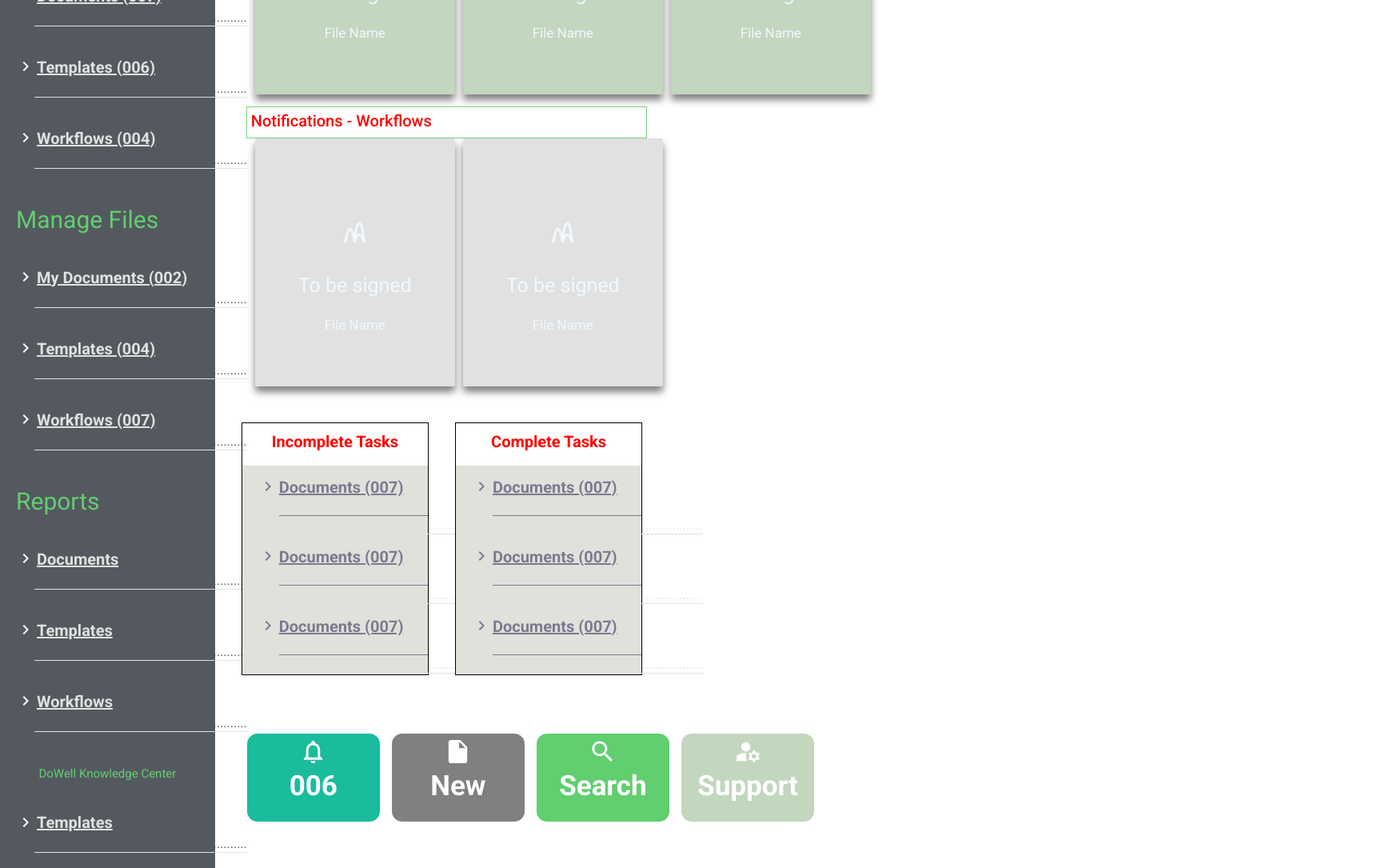
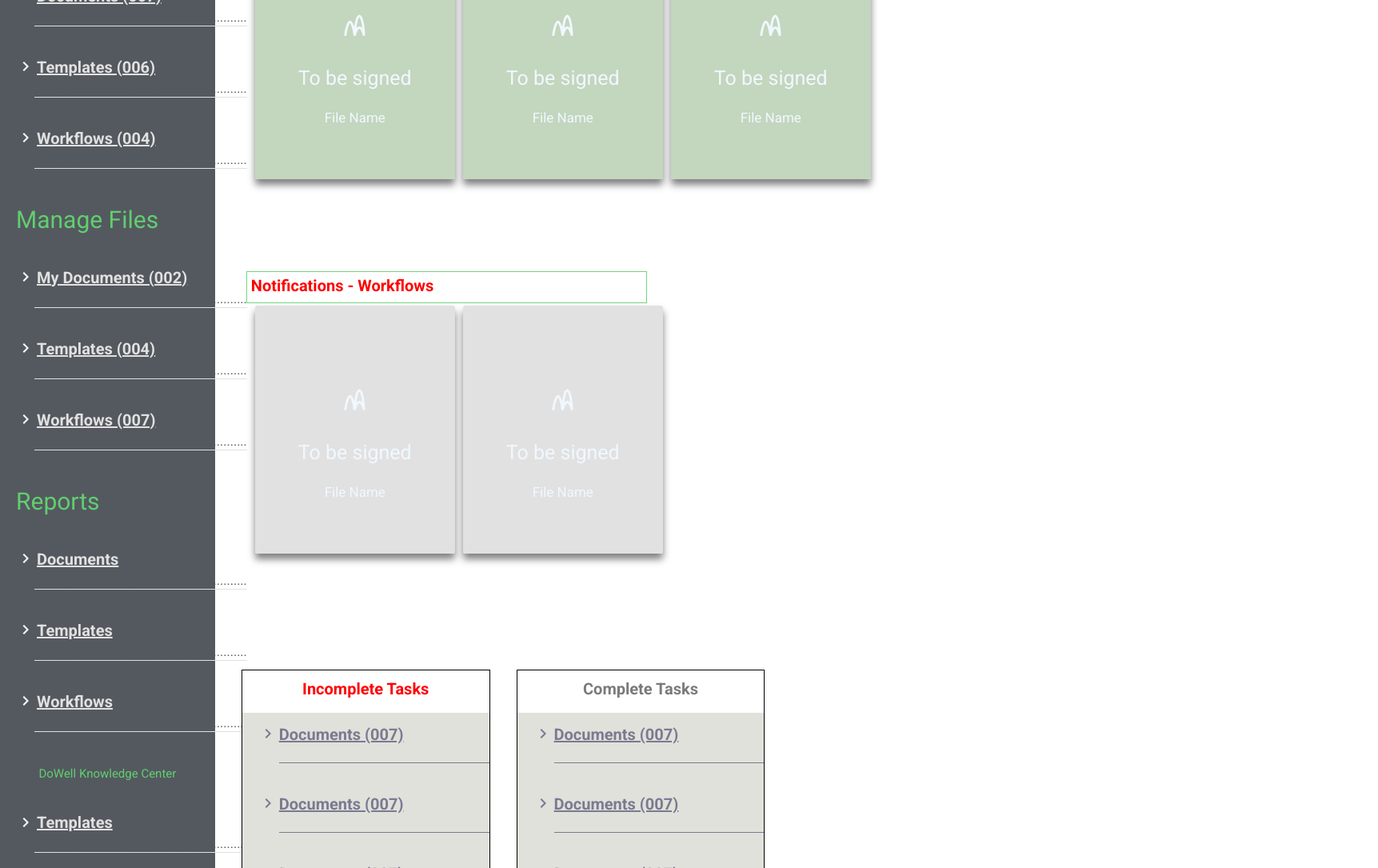
Before and after one commit to LL04-Finance-Dowell/100018-dowellWorkflowAi-testing, a React (Create React App) app in the folder frontend/: page /#/ in a window 1280 px wide. Shown: the part 1600-2685 px from the top of the page at 80% size, 1723 px wide, since content can reach past the window. Built offline with nearby package versions, Linux system fonts and the light colour scheme; sample sign-in values are in the browser's storage.

Commit message:
Pull changes from 'design' branch

```diff
--- a/frontend/src/contexts/UserContext.js
+++ b/frontend/src/contexts/UserContext.js
@@ -5,7 +5,9 @@ const UserContext = createContext({});
 export const useUserContext = () => useContext(UserContext);
 
 export const UserContextProvider = ({ children }) => {
-    const [ currentUser, setCurrentUser ] = useState(null);
+    const [ currentUser, setCurrentUser ] = useState({
+        username: "asda"
+    });
 
     return (
         <UserContext.Provider value={{ currentUser, setCurrentUser }}>
--- a/frontend/src/pages/App/WorkflowApp.js
+++ b/frontend/src/pages/App/WorkflowApp.js
@@ -54,6 +54,7 @@ const WorkflowApp = () => {
                     size={"60px"}
                     padding={"30px"}
                     color={"gray"}
+                    btm={"5px"}
                     />
                     <SmallFlip
                     icon={<SearchIcon fontSize="large" />}
@@ -84,6 +85,7 @@ const WorkflowApp = () => {
                         color: "red",
                         paddingTop: "5px",
                         paddingLeft: "5px",
+                        fontWeight: "bold",
                     }}
                     >
                     Notifications - Documents
@@ -92,7 +94,7 @@ const WorkflowApp = () => {
                     style={{
                         display: "grid",
                         width: "96%",
-
+                        marginTop: "3px",
                         paddingLeft: "50px",
                         gridTemplateColumns: "auto auto auto",
                     }}
@@ -105,7 +107,7 @@ const WorkflowApp = () => {
                     </div>
                 </div>
 
-                <div>
+                <div style={{ marginTop: "100px" }}>
                     <h5
                     id="ji"
                     style={{
@@ -117,6 +119,7 @@ const WorkflowApp = () => {
                         color: "red",
                         paddingTop: "5px",
                         paddingLeft: "5px",
+                        fontWeight: "bold",
                     }}
                     >
                     Notifications - Templates
@@ -125,7 +128,7 @@ const WorkflowApp = () => {
                     style={{
                         display: "grid",
                         width: "96%",
-
+                        marginTop: "3px",
                         paddingLeft: "50px",
                         gridTemplateColumns: "auto auto auto",
                     }}
@@ -135,7 +138,7 @@ const WorkflowApp = () => {
                     <HoverCard color="#c3d6be" />
                     </div>
                 </div>
-                <div>
+                <div style={{ marginTop: "100px", marginBottom: "100px" }}>
                     <h5
                     id="ji"
                     style={{
@@ -147,6 +150,7 @@ const WorkflowApp = () => {
                         color: "red",
                         paddingTop: "5px",
                         paddingLeft: "5px",
+                        fontWeight: "bold",
                     }}
                     >
                     Notifications - Workflows
@@ -155,7 +159,7 @@ const WorkflowApp = () => {
                     style={{
                         display: "grid",
                         width: "67%",
-
+                        marginTop: "3px",
                         paddingLeft: "50px",
                         gridTemplateColumns: "auto auto auto",
                     }}
@@ -164,58 +168,12 @@ const WorkflowApp = () => {
                     <HoverCard color="#e1e1e1" />
                     </div>
                 </div>
-                <div style={{ display: "flex" }}>
+                <div style={{ width: "137%", display: "flex" }}>
                     <Table header="Incomplete Tasks" />
-                    <Table header="Complete Tasks" />
-                </div>
-                <div className="sm-flip">
-                    <SmallFlip
-                    icon={<NotificationsNoneIcon fontSize="large" />}
-                    content={"006"}
-                    button={"View"}
-                    size={"50px"}
-                    padding={"32px"}
-                    color={"#1abc9c"}
-                    />
-                    <SmallFlip
-                    icon={<InsertDriveFileIcon fontSize="large" />}
-                    content={"New"}
-                    button={"Create Document"}
-                    size={"60px"}
-                    padding={"30px"}
-                    color={"gray"}
-                    />
-                    <SmallFlip
-                    icon={<SearchIcon fontSize="large" />}
-                    content={"Search"}
-                    button={"Search Document"}
-                    size={"60px"}
-                    padding={"30px"}
-                    color={"#61ce70"}
-                    />
-                    <SmallFlip
-                    icon={<ManageAccountsIcon fontSize="large" />}
-                    content={"Support"}
-                    button={"Dowell Knowledge Center"}
-                    size={"85px"}
-                    padding={"15px"}
-                    color={"#c3d6be"}
-                    />
+                    <Table header="Complete Tasks" color="#7a7a7a" />
                 </div>
                 </div>
                 <FlipCard />
-                <Chat />
-            </div>
-            <div
-                style={{ display: "flex", justifyContent: "space-between" }}
-                className="footer"
-            >
-                <div>©All rights reserved by WorkFlowAI</div>
-                <div style={{ display: "flex", gap: "20px" }}>
-                <FacebookIcon fontSize="large" className="face" />
-                <YouTubeIcon fontSize="large" className="face" />
-                <LinkedInIcon fontSize="large" className="face" />
-                </div>
             </div>
                 {/* <h1>Hello {currentUser.username}</h1>
 
--- a/frontend/src/pages/App/style.css
+++ b/frontend/src/pages/App/style.css
@@ -3,7 +3,7 @@
 }
 .top-main {
   display: inline;
-    width: 50%;
+  width: 42%;
 }
 .sm-flip {
   display: flex;
--- a/frontend/src/pages/Landing/Home.js
+++ b/frontend/src/pages/Landing/Home.js
@@ -39,7 +39,7 @@ const LandingPage = () => {
         </div>
       </WorkflowLayout>
 
-      <div className="main">
+      {/* <div className="main">
         <SideBar />
 
         <div className="top-main">
@@ -189,7 +189,7 @@ const LandingPage = () => {
           </div>
         </div>
         <FlipCard />
-      </div>
+      </div> */}
     </>
   );
 };
```
Lines whose indentation alone changed are shown as unchanged.
